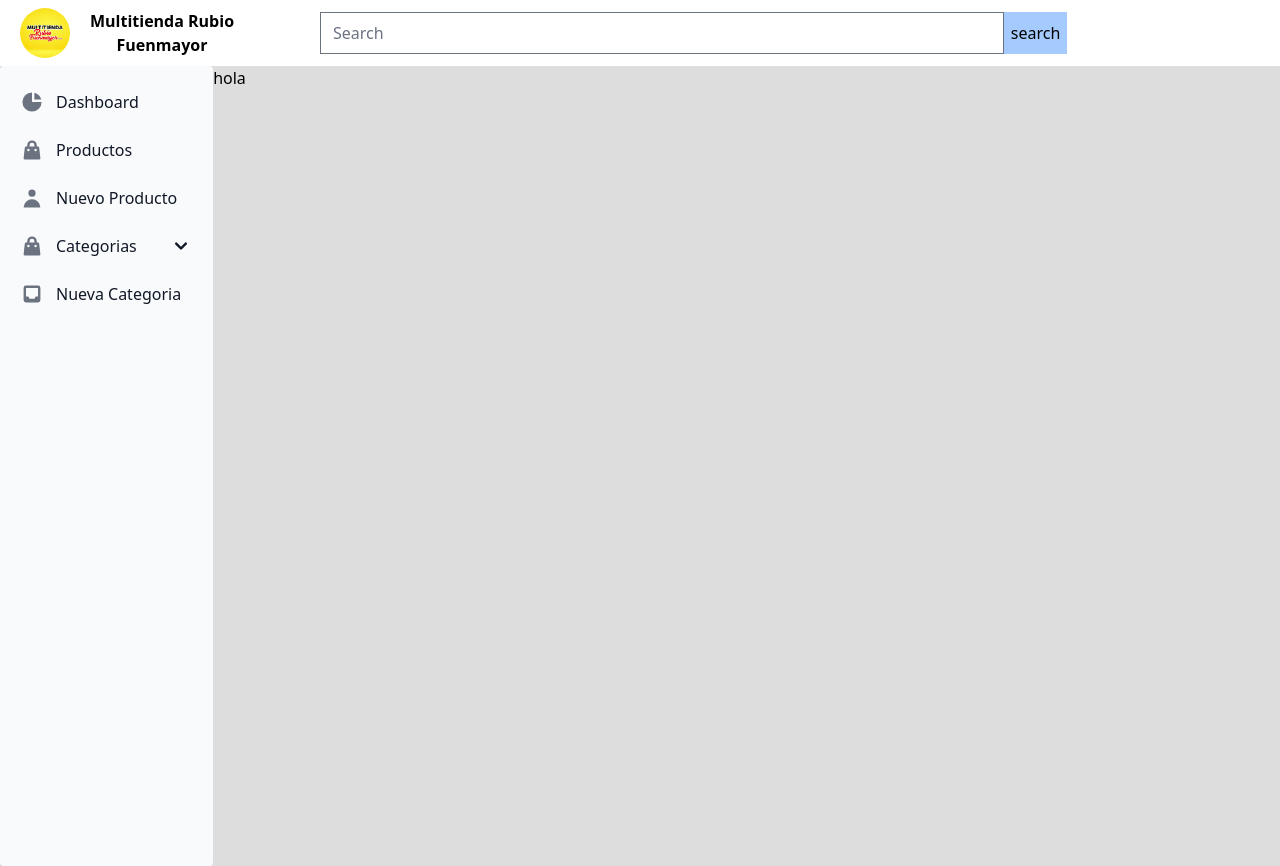
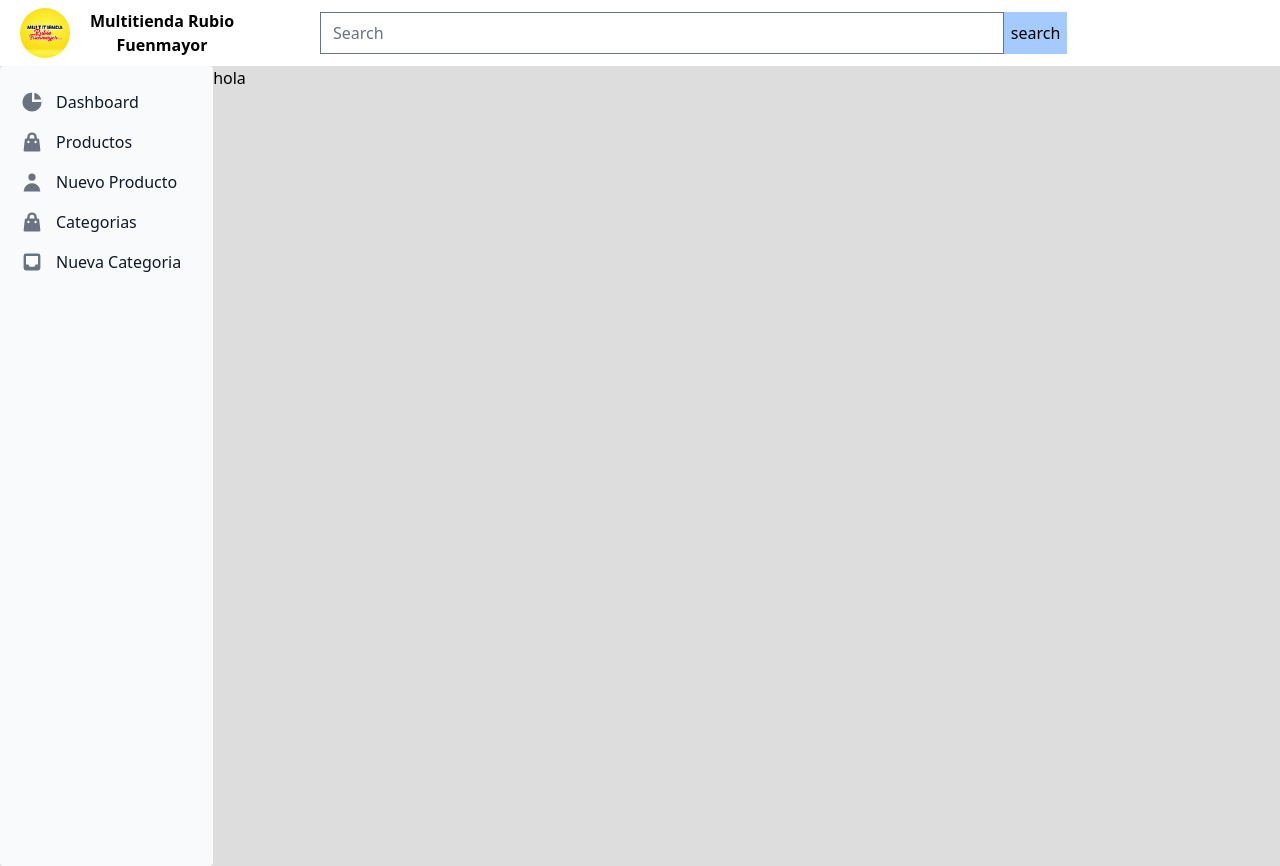
Before and after one commit to eurorondon/ecommers-fuenmayor-dashboard, a Next.js app: page / in a window 1280 px wide. Built offline with nearby package versions, Linux system fonts and the light colour scheme.

Commit message:
categorias v1 ,   postData  al subir una categoria sin foto y al buscar editar y subir foto , da error [0] undefined

```diff
--- /dev/null
+++ b/src/app/categorias/page.js
@@ -0,0 +1,57 @@
+"use client";
+import { getAllCategories } from "@/utils/graphqlFunctions";
+import Image from "next/image";
+import React from "react";
+import { useQuery } from "react-query";
+
+function page() {
+  const { data } = useQuery("AllCategories", getAllCategories);
+
+  console.log(data);
+
+  return (
+    <div
+      className=" md:p-5 lg:p-10 grid-cols-3 md:grid-cols-5 lg:grid-cols-5  "
+      style={{
+        display: "grid",
+        // gridTemplateColumns: "repeat(4, 1fr)",
+        gap: "1px",
+        // padding: "1rem",
+      }}
+    >
+      {data?.map((category, index) => (
+        <div
+          className="bg-blue-100 flex flex-col p-5 rounded-md justify-center items-center   "
+          key={index}
+        >
+          <div className="rounded-full">
+            <img
+              className=""
+              width={"100%"}
+              // height={"200px"}
+              alt="categoria imagen"
+              src={
+                category?.photo?.[0]?.url
+                  ? category?.photo?.[0]?.url
+                  : "https://img.freepik.com/vector-premium/vector-icono-imagen-predeterminado-pagina-imagen-faltante-diseno-sitio-web-o-aplicacion-movil-no-hay-foto-disponible_87543-11093.jpg"
+              }
+              style={{
+                width: "180px",
+                // height: "180px",
+                objectFit: "scale-down",
+                // objectFit: "cover",
+                borderTopLeftRadius: "5px",
+                borderTopRightRadius: "5px",
+                borderRadius: "50%",
+              }}
+            />
+          </div>
+
+          <span className="font-semibold">{category.categoryName}</span>
+        </div>
+      ))}
+    </div>
+  );
+}
+
+export default page;
--- a/src/app/components/Product.js
+++ b/src/app/components/Product.js
@@ -5,8 +5,6 @@ import { MdDelete, MdEdit } from "react-icons/md";
 
 const Product = (props) => {
   const { product, url, handleDelete, id, photo } = props;
-
-  console.log(photo);
 
   return (
     <div className="bg-white rounded-lg overflow-hidden shadow-md">
--- a/src/app/components/SideBarComponent.js
+++ b/src/app/components/SideBarComponent.js
@@ -1,4 +1,5 @@
 import { Sidebar } from "flowbite-react";
+import Link from "next/link";
 import React from "react";
 import {
   HiArrowSmRight,
@@ -26,24 +27,23 @@ function SideBarComponent({ toggleMenu }) {
       </div>
       <Sidebar.Items>
         <Sidebar.ItemGroup>
-          <Sidebar.Item href="/" icon={HiChartPie}>
-            Dashboard
-          </Sidebar.Item>
-          <Sidebar.Item href="/productos" icon={HiShoppingBag}>
-            Productos
-          </Sidebar.Item>
-          <Sidebar.Item href="/add-product" icon={HiUser}>
-            Nuevo Producto
-          </Sidebar.Item>
-          <Sidebar.Collapse icon={HiShoppingBag} label="Categorias">
-            <Sidebar.Item href="#">Products</Sidebar.Item>
-            <Sidebar.Item href="#">Sales</Sidebar.Item>
-            <Sidebar.Item href="#">Refunds</Sidebar.Item>
-            <Sidebar.Item href="#">Shipping</Sidebar.Item>
-          </Sidebar.Collapse>
-          <Sidebar.Item href="/categories" icon={HiInbox}>
-            Nueva Categoria
-          </Sidebar.Item>
+          <Link href={"/"} onClick={toggleMenu}>
+            <Sidebar.Item icon={HiChartPie}>Dashboard</Sidebar.Item>
+          </Link>
+          <Link href={"/productos"} onClick={toggleMenu}>
+            <Sidebar.Item icon={HiShoppingBag}>Productos</Sidebar.Item>
+          </Link>
+          <Link href="/add-product" onClick={toggleMenu}>
+            <Sidebar.Item icon={HiUser}>Nuevo Producto</Sidebar.Item>
+          </Link>
+          <Link href="/categorias" onClick={toggleMenu}>
+            <Sidebar.Item icon={HiShoppingBag}>Categorias</Sidebar.Item>
+          </Link>
+
+          <Link href="/categories" onClick={toggleMenu}>
+            <Sidebar.Item icon={HiInbox}>Nueva Categoria</Sidebar.Item>
+          </Link>
+
           {/* <Sidebar.Item href="#" icon={HiUser}>
             Nuevo Producto
           </Sidebar.Item> */}
@@ -61,3 +61,20 @@ function SideBarComponent({ toggleMenu }) {
 }
 
 export default SideBarComponent;
+
+{
+  /* <Sidebar.Collapse icon={HiShoppingBag} label="Categorias">
+            <Sidebar.Item href="#">Products</Sidebar.Item>
+            <Sidebar.Item href="#">Sales</Sidebar.Item>
+            <Sidebar.Item href="#">Refunds</Sidebar.Item>
+            <Sidebar.Item href="#">Shipping</Sidebar.Item>
+            <Sidebar.Item href="#">Products</Sidebar.Item>
+            <Sidebar.Item href="#">Sales</Sidebar.Item>
+            <Sidebar.Item href="#">Refunds</Sidebar.Item>
+            <Sidebar.Item href="#">Shipping</Sidebar.Item>
+            <Sidebar.Item href="#">Products</Sidebar.Item>
+            <Sidebar.Item href="#">Sales</Sidebar.Item>
+            <Sidebar.Item href="#">Refunds</Sidebar.Item>
+            <Sidebar.Item href="#">Shipping</Sidebar.Item>
+          </Sidebar.Collapse> */
+}
--- a/src/app/components/Sidebar.js
+++ b/src/app/components/Sidebar.js
@@ -3,14 +3,7 @@
 import React, { useEffect, useRef, useState } from "react";
 import { usePathname } from "next/navigation";
 import { Sidebar } from "flowbite-react";
-import {
-  HiArrowSmRight,
-  HiChartPie,
-  HiInbox,
-  HiShoppingBag,
-  HiTable,
-  HiUser,
-} from "react-icons/hi";
+
 import SideBarComponent from "./SideBarComponent";
 
 const SidebarUi = () => {
@@ -28,21 +21,10 @@ const SidebarUi = () => {
     }
   };
 
-  // useEffect(() => {
-  //   if (window.innerWidth <= 768) {
-  //     // Cambia el tamaño de la pantalla según tus necesidades
-  //     document.addEventListener("mousedown", handleClickOutside);
-
-  //     return () => {
-  //       document.removeEventListener("mousedown", handleClickOutside);
-  //     };
-  //   }
-  // }, []);
-
   return (
     <>
       <div className=" sticky top-12 text-white h-screen    ">
-        <SideBarComponent />
+        <SideBarComponent toggleMenu={toggleMenu} />
       </div>
     </>
   );
```
